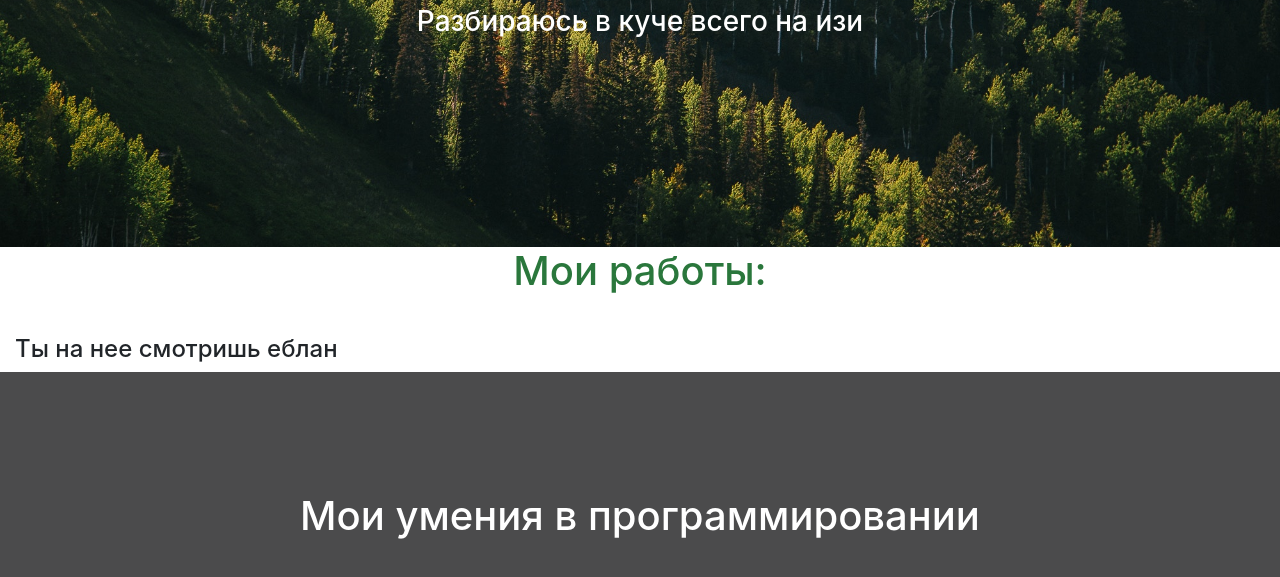
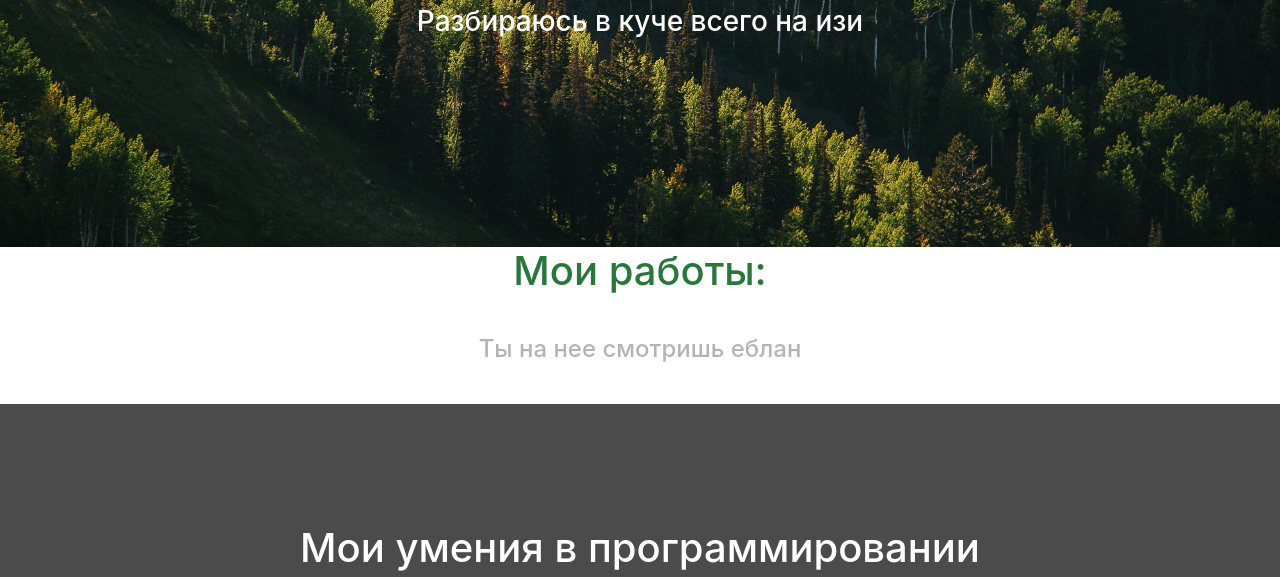
Before and after one commit to dayDream13er/siteboga, a website: page index.html in a window 1280 px wide. Shown: the part 498-1075 px from the top of the page. Drawn offline with nearby package versions, Linux system fonts and the light colour scheme.

Commit message:
Update index.html

```diff
--- a/index.html
+++ b/index.html
@@ -60,7 +60,7 @@
 
                 <div class="col-lg-12 ">
                     <h1 class="headings">Мои работы:</h1>
-                    <h4 class="headings1">Ты на нее смотришь еблан</h4>
+                    <h4 class="headingss">Ты на нее смотришь еблан</h4>
                 </div>
             </div>
 
```
